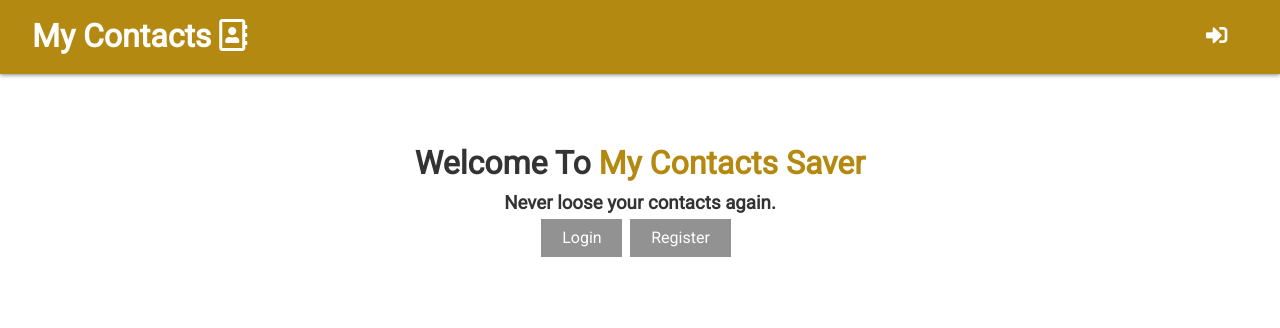
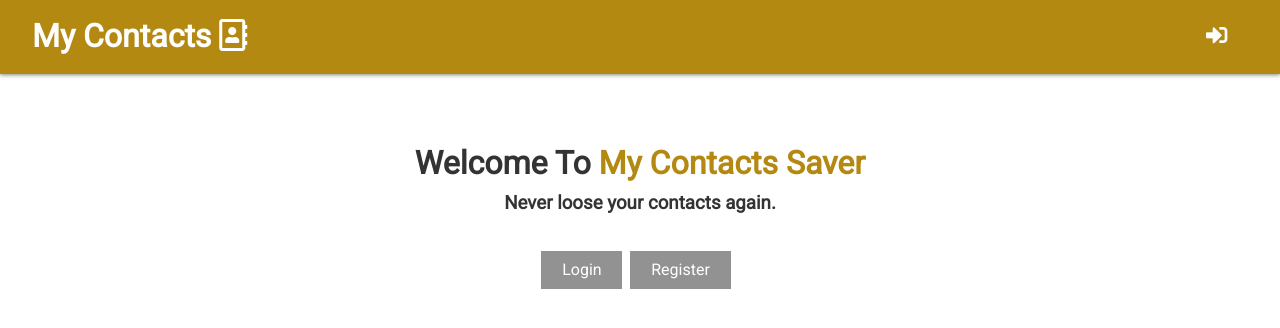
Before and after one commit to Yassineab27/MyContacts-app-MERN, a React (Create React App) app in the folder client/: page / in a window 1280 px wide. Shown: the top 328 px of the page. Built offline with nearby package versions, Linux system fonts and the light colour scheme.

Commit message:
fixing home page css

```diff
--- a/client/src/components/auth/Home.js
+++ b/client/src/components/auth/Home.js
@@ -17,7 +17,7 @@ const Home = props => {
           </Link>
         </div>
       ) : (
-        <div className="text-center my-3">
+        <div className="text-center mt-2">
           <Link to="/users/login" className="btn btn-medium">
             Login
           </Link>
```
